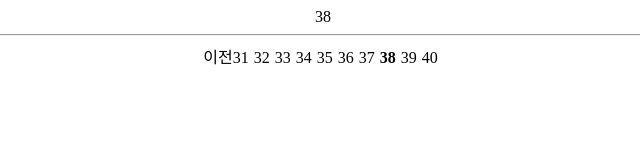
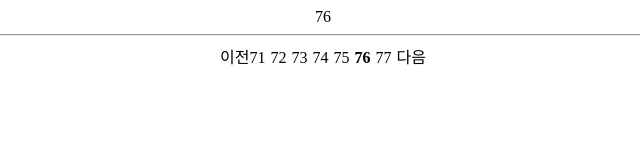
Before and after one commit to minchanwoo/pagenation_stopwatch, a React (Create React App) app: page / in a window 1280 px wide. Shown: the top 160 px of the page, without its empty margins (317-957 px from the left). Built offline with nearby package versions, Linux system fonts and the light colour scheme.

Commit message:
기존에currentNearPages에서 정해놓은배열때문에 10단위페이지가아니면 숫자오류나는것을 전역에 ArrayByNumber함수만들어 수정

```diff
--- a/src/App.js
+++ b/src/App.js
@@ -1,12 +1,21 @@
 import React, { Component } from 'react';
+import { lstat } from 'fs';
 
-const TOTAL_PAGES = 40;
-const PAGES_PER_PAGES_LIST = 10;
+const TOTAL_PAGES = 100;
+const PAGES_PER_PAGES_LIST = 7;
+
+function ArrayByNumber(from, to) {
+  var list = [];
+  for(var i=from; i <= to; i++) {
+    list.push(i);
+  }
+  return list;
+}
 
 class App extends Component {
   state = {
     currentPage: 1,
-    currentNearPages: [1,2,3,4,5,6,7,8,9,10],
+    currentNearPages: ArrayByNumber(1, PAGES_PER_PAGES_LIST),
     hasNextPages: true,
     hasPrevPages: false,
   }
@@ -25,7 +34,7 @@ class App extends Component {
               hasPrevPages: true,
             })
           }
-          const newNearPages = [currentPage+1,currentPage+2,currentPage+3,currentPage+4,currentPage+5,currentPage+6,currentPage+7,currentPage+8,currentPage+9,currentPage+10];
+          const newNearPages = ArrayByNumber(currentPage+1, currentPage + PAGES_PER_PAGES_LIST);
           this.setState({
             currentPage: currentPage + 1,
             currentNearPages: newNearPages,
@@ -36,7 +45,7 @@ class App extends Component {
           })
         }
       }
-    }, 200)
+    }, 100)
   }
 
   render() {
```
